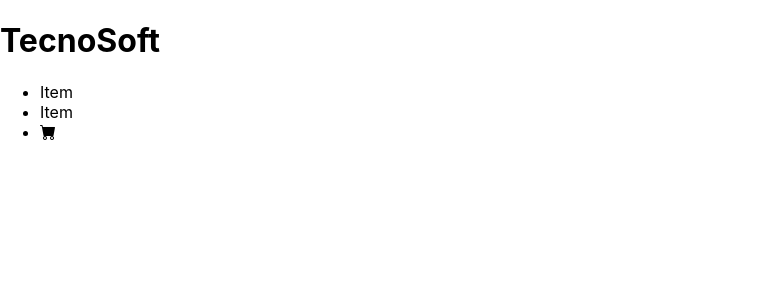
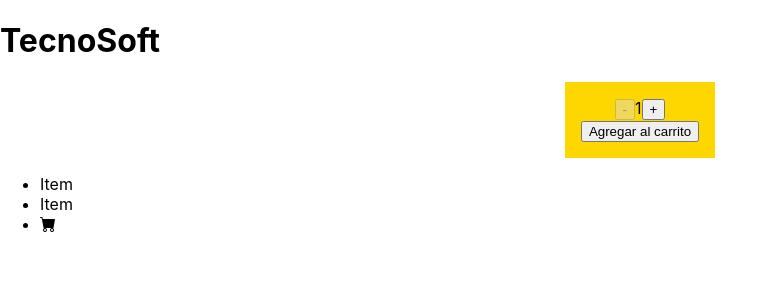
Before and after one commit to MaximoArielAranibe/my-eccomerce-react, a React (Create React App) app: page / in a window 1280 px wide. Shown: the top 300 px of the page, without its empty margins (0-777 px from the left). Built offline with nearby package versions, Linux system fonts and the light colour scheme.

Commit message:
Contador con boton y agregar al carrito console.log

```diff
--- /dev/null
+++ b/src/components/ItemCount/ItemCount.css
@@ -0,0 +1,7 @@
+.counter {
+    width: fit-content;
+    background-color: gold;
+    margin: auto;
+    padding: 1rem;
+    text-align: center;
+}
--- /dev/null
+++ b/src/components/ItemCount/index.jsx
@@ -0,0 +1,32 @@
+import './ItemCount.css'
+import React,{ useEffect, useState } from 'react'
+
+export const ItemCount = ({ initial, stock , onAdd }) => {
+    const [count, setCount] = useState(parseInt(initial));
+
+    const decrease = () => {
+        setCount(count - 1);
+    }
+
+    const increase = () => {
+        setCount(count + 1);
+    }
+
+    useEffect(() =>{
+
+    },[initial]);
+
+
+    return(
+        <div className="counter">
+            <button disabled={count <=1} onClick={decrease}>-</button>
+            <span>{count}</span>
+            <button disabled={count >= stock} onClick={increase}>+</button>
+            <div className="">
+                <button disabled={stock <= 0} onClick={() => onAdd(count)}>Agregar al carrito</button>
+            </div>
+        </div>
+    );
+}
+
+export default ItemCount;
--- a/src/components/ItemListcontainer/index.jsx
+++ b/src/components/ItemListcontainer/index.jsx
@@ -1,8 +1,17 @@
+import ItemCount from '../ItemCount';
 import React from 'react';
 import Title from '../Title';
 export const ItemListContainer = ({texto}) => {
+
+    const onAdd = (quantity) => {
+        console.log(`Compraste ${quantity} unidades`);
+    }
+
     return(
+        <>
         <Title greeting={texto} />
+        <ItemCount initial = {1} stock={10} onAdd={onAdd} />
+        </>
     );
 }
 
```
